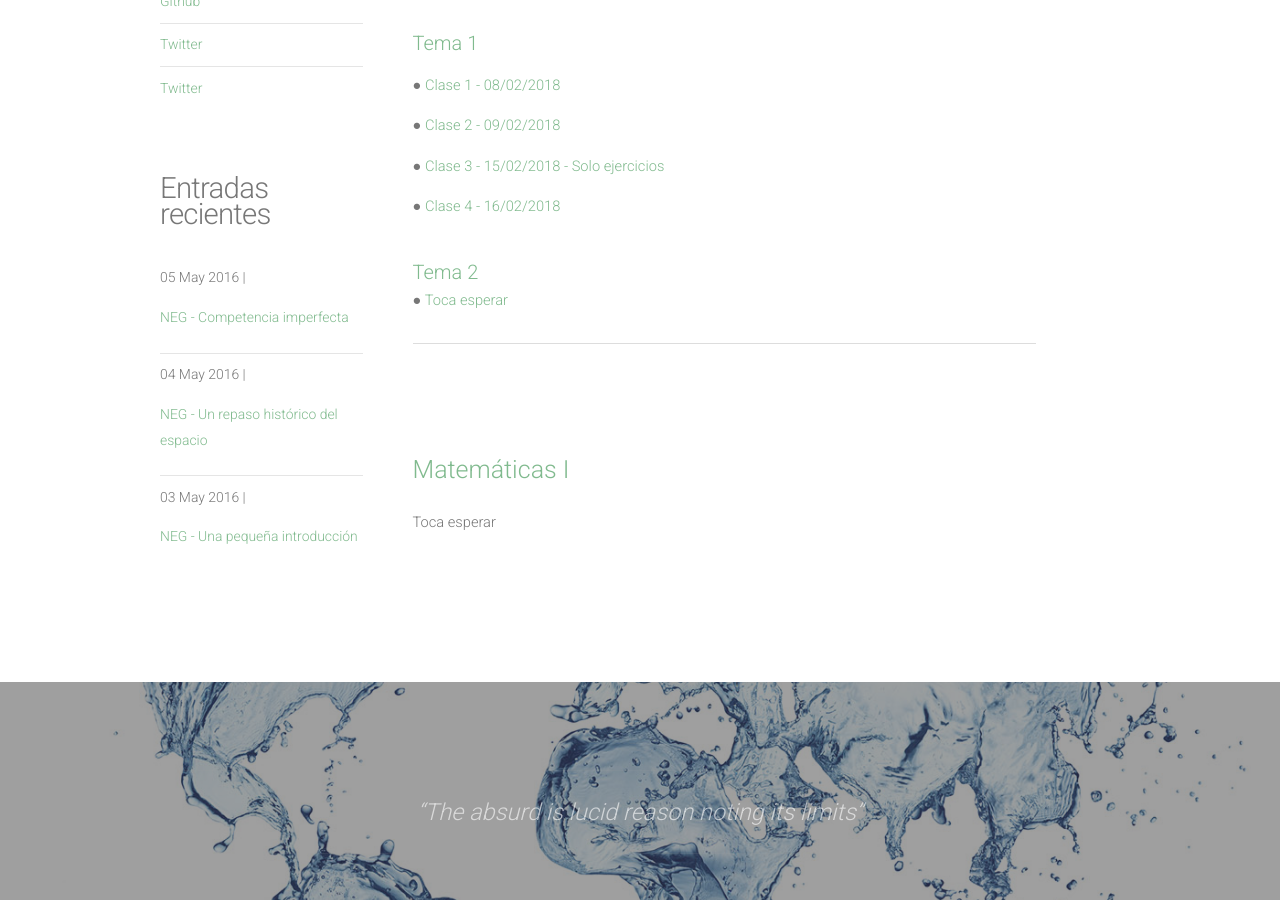
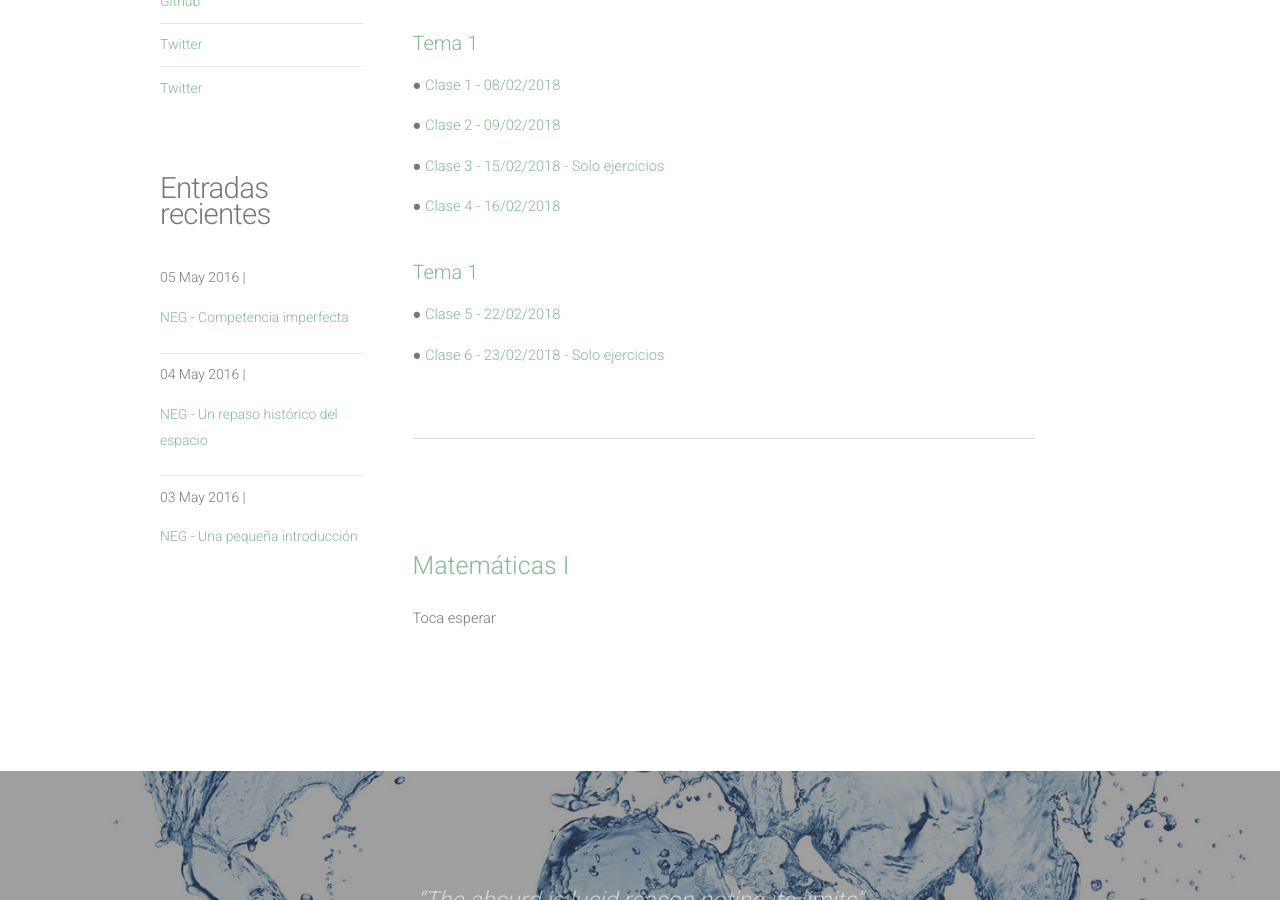
Before and after one commit to mpajovin/mpajovin.github.io, a Jekyll site: the page built from clases.html, in a window 1280 px wide and 900 px high, scrolled down 673 px. Built offline with Jekyll 4.4.1, drawn with Linux system fonts in a browser that asks for light colours; nearby versions of some CDN libraries.

Commit message:
segunda semana MII

```diff
--- a/clases.html
+++ b/clases.html
@@ -29,8 +29,12 @@ layout: default
 						<p> &#9679; <a href="MatesII/C3D15218.pdf">Clase 3 - 15/02/2018 - Solo ejercicios</a></p>
 						<p> &#9679; <a href="MatesII/C4D16218.pdf">Clase 4 - 16/02/2018</a></p>
 						<br>
-						<a href="" target="_blank" style="font-size:20px">Tema 2</a>
-						<p> &#9679; <a href=" ">Toca esperar</a></p>
+						<a href="" target="_blank" style="font-size:20px">Tema 1</a>
+						<br>
+						<p> </p>
+						<p> &#9679; <a href="MatesII/C5D22218.pdf">Clase 5 - 22/02/2018</a></p>
+						<p> &#9679; <a href="MatesII/C6D23218.pdf">Clase 6 - 23/02/2018 - Solo ejercicios</a></p>
+						<br>
 					</ul>
 				</section>
 				<hr  class="line" style='margin-top:-1em'>
```
Also changed, not shown: 3 other files.
